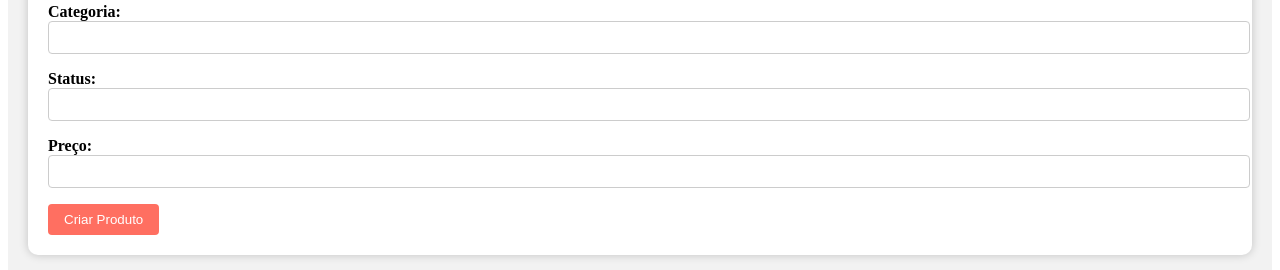
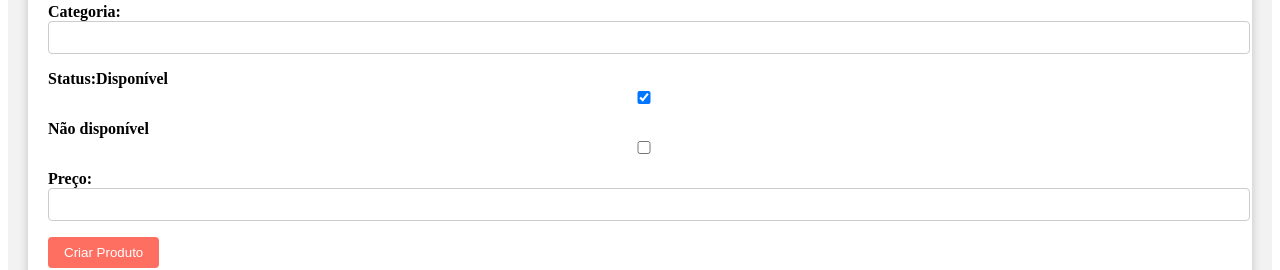
Before and after one commit to natyhtpsm/projeto18-freela-front, a React (Vite) app: page /home in a window 1280 px wide. Both pictures are taken after a click on the button "Novo Produto". Shown: the part 420-690 px from the top of the page. Built offline with nearby package versions, Linux system fonts and the light colour scheme; no server answers.

Commit message:
Update: Home

```diff
--- a/src/Home.jsx
+++ b/src/Home.jsx
@@ -13,7 +13,7 @@ const Home = () => {
   const [description, setDescription] = useState('');
   const [photo, setPhoto] = useState('');
   const [category, setCategory] = useState('');
-  const [status, setStatus] = useState('');
+  const [status, setStatus] = useState('Disponível');
   const [price, setPrice] = useState('');
   const { user, setUser } = useContext(AuthContext);
 
@@ -62,14 +62,14 @@ const Home = () => {
     const isValidUser = (user !== 0 && user);
     isValidUser;
   }, [user]);
-
+  const availableProducts = products.filter((product) => product.status === 'Disponível');
   return (
     <HomeContainer>
       <h1>Produtos</h1>
       <ProductList>
         <h2>Lista de Produtos</h2>
         <ul>
-          {products.map(product => (
+          {availableProducts.map(product => (
             <ProductItem key={product.id}>
               <Link to={`/produto/${product.id}`}>
                 <ProductImage src={product.photo} alt={product.name} />
@@ -100,7 +100,24 @@ const Home = () => {
             <input type="text" value={category} onChange={(e) => setCategory(e.target.value)} required /><br />
 
             <label>Status:</label>
-            <input type="text" value={status} onChange={(e) => setStatus(e.target.value)} required /><br />
+            <StatusCheckboxLabel>
+              Disponível
+              <StatusCheckbox
+                type="checkbox"
+                value="Disponível"
+                checked={status === 'Disponível'}
+                onChange={() => setStatus('Disponível')}
+              />
+            </StatusCheckboxLabel>
+            <StatusCheckboxLabel>
+              Não disponível
+              <StatusCheckbox
+                type="checkbox"
+                value="Não disponível"
+                checked={status === 'Não disponível'}
+                onChange={() => setStatus('Não disponível')}
+              />
+            </StatusCheckboxLabel>
 
             <label>Preço:</label>
             <input type="number" value={price} onChange={(e) => setPrice(e.target.value)} required /><br />
@@ -137,7 +154,7 @@ const ProductItem = styled.li`
   border-radius: 10px;
   box-shadow: 0px 0px 10px rgba(0, 0, 0, 0.2);
 `;
-
+const StatusButton = styled.button``;
 const ProductImage = styled.img`
   width: 100px;
   height: 100px;
@@ -193,3 +210,11 @@ const CreateProductButton = styled.button`
     background-color: #ff4f3b;
   }
 `;
+
+const StatusCheckboxLabel = styled.label`
+  /* Estilos do rótulo da caixa de marcação de status */
+`;
+
+const StatusCheckbox = styled.input`
+  /* Estilos da caixa de marcação de status */
+`;
```
